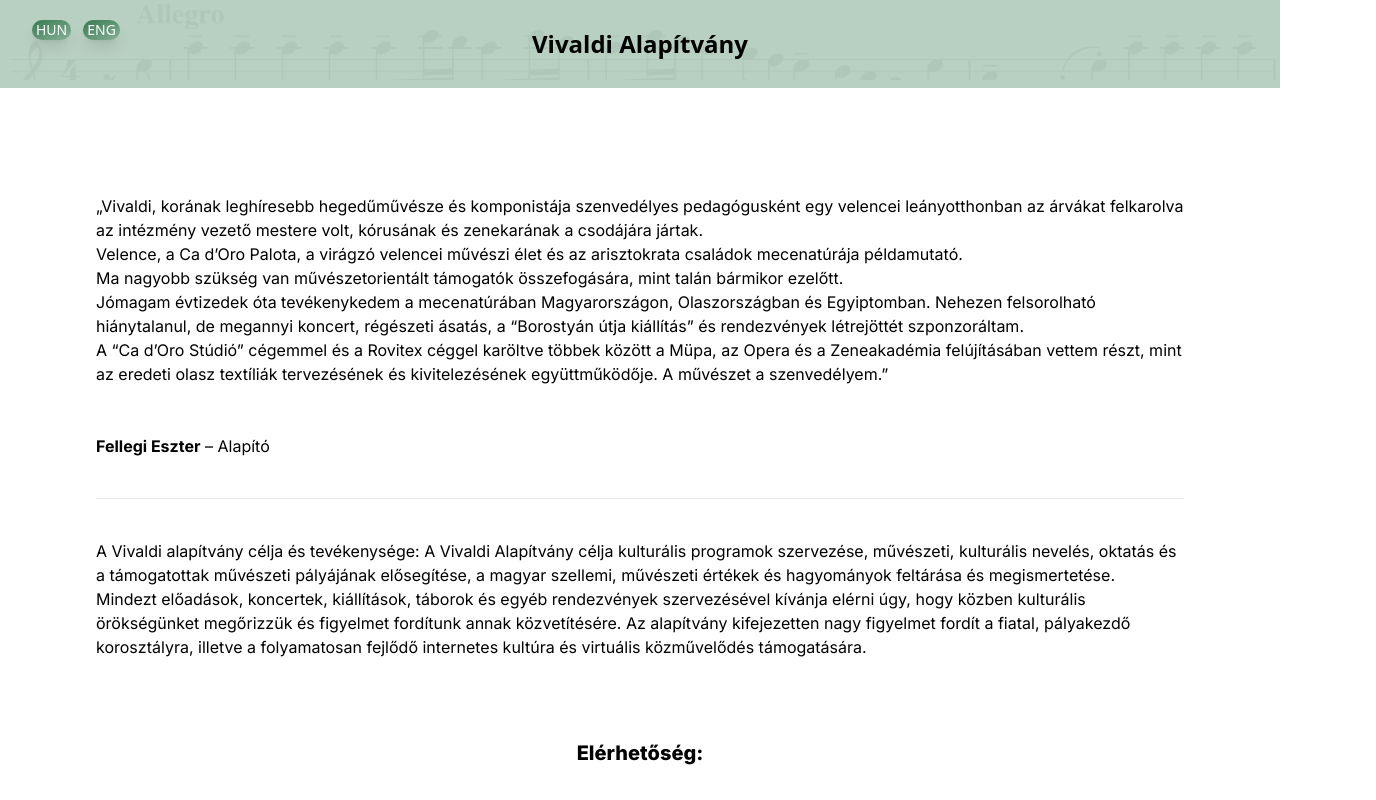
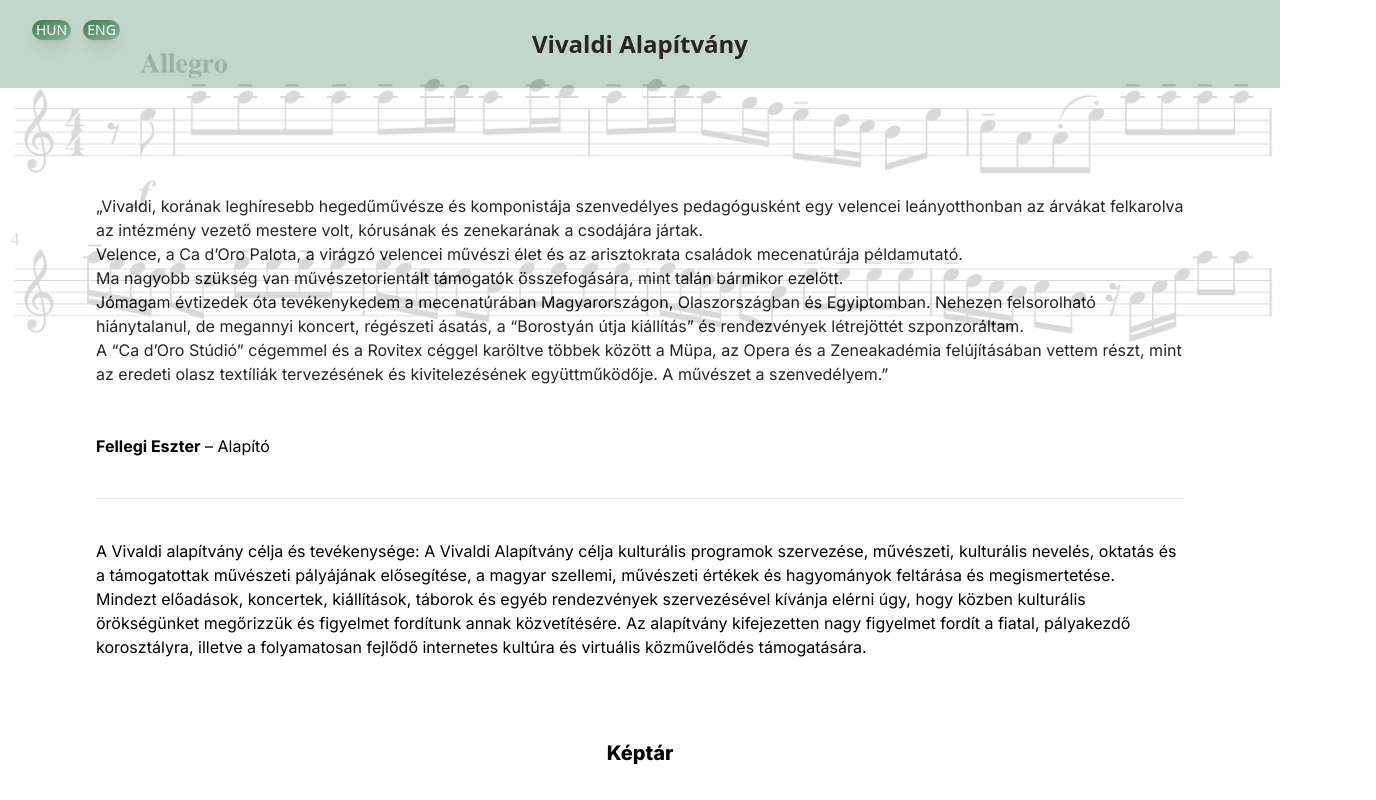
Before and after one commit to vladyslavt97/vivaldialapitvany, a Next.js app: page / in a window 1280 px wide. Shown: the top 800 px of the page, 1376 px wide, since content can reach past the window. Built offline with nearby package versions, Linux system fonts and the light colour scheme.

Commit message:
Header animation and image extension

```diff
--- a/components/Gallery.tsx
+++ b/components/Gallery.tsx
@@ -14,7 +14,7 @@
         initial={{opacity:0}}
         animate={{opacity:1}}
         transition={{duration:2, delay:1}}
-        className='text-center text-xl font-extrabold text-black'>{language === "hun" ? "Elérhetőség:" : "Gallery "}</motion.h1>
+        className='text-center text-xl font-extrabold text-black'>{language === "hun" ? "Képtár" : "Gallery "}</motion.h1>
 
     </div>
   )
--- a/components/Header.tsx
+++ b/components/Header.tsx
@@ -15,11 +15,11 @@
     <div className='w-full h-20'>
       <LanguageSwitch/>
       <motion.div
-          initial={{opacity:0, scale:0.9}}
-          animate={{opacity:1, scale:1}}
+          initial={{opacity:0, scale:1, y:-8}}
+          animate={{opacity:[0, 1, 0.5], scale:1.15, y:-18}}
           transition={{duration:5}}
           className=''>
-          <Image src="/viv.jpeg" width={1000} alt="some" height={1000} className=' absolute -z-10 opacity-5 inset-0 object-cover md:object-top w-full h-20' />
+          <Image src="/viv.png" width={1000} alt="some" height={1000} className=' absolute -z-10 opacity-30 inset-0 object-cover md:object-top w-full h-22' />
       </motion.div>
       <div className='text-center py-7 text-2xl font-extrabold text-black bg-green-800/30'>
 
```
Also changed, not shown: public/viv.png (added).
